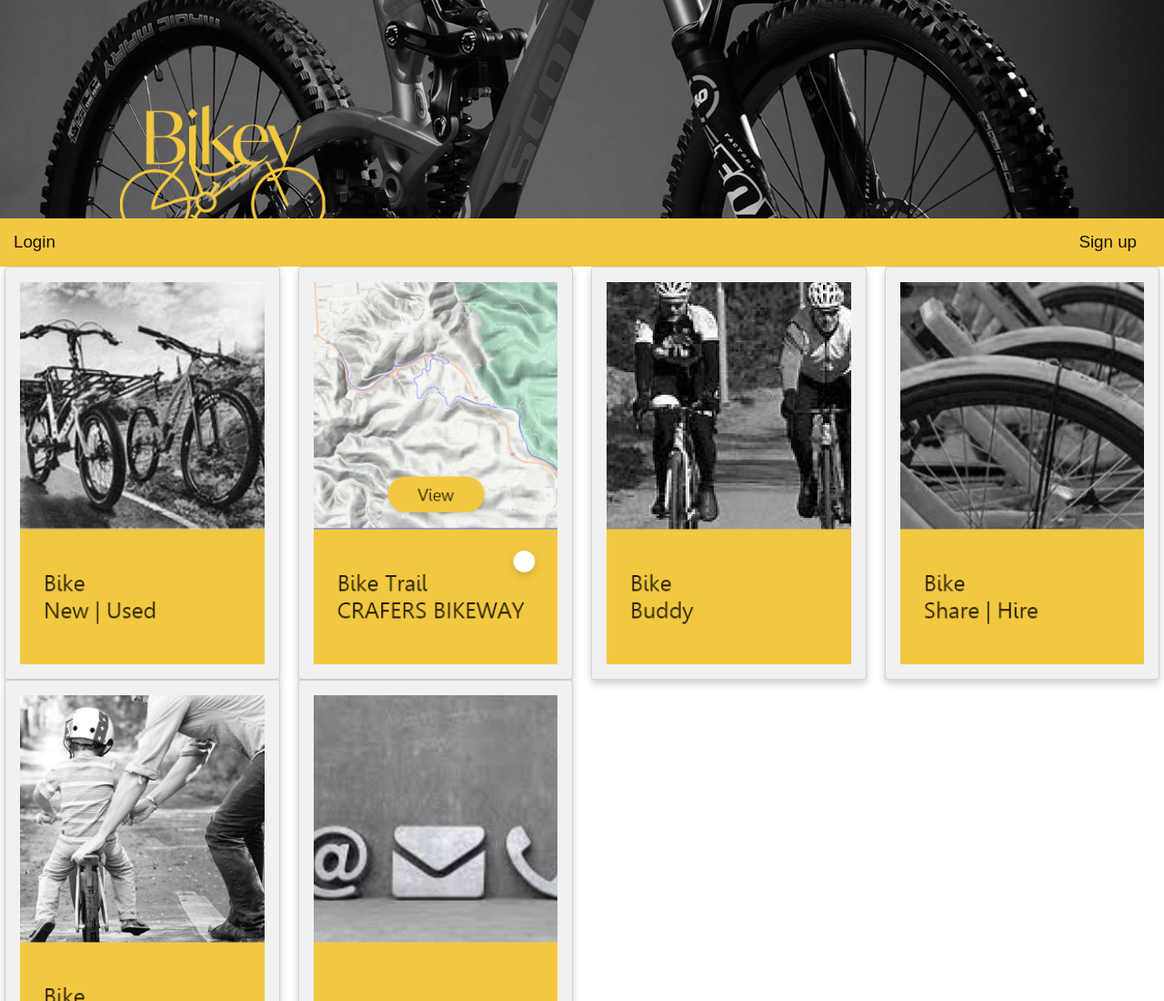
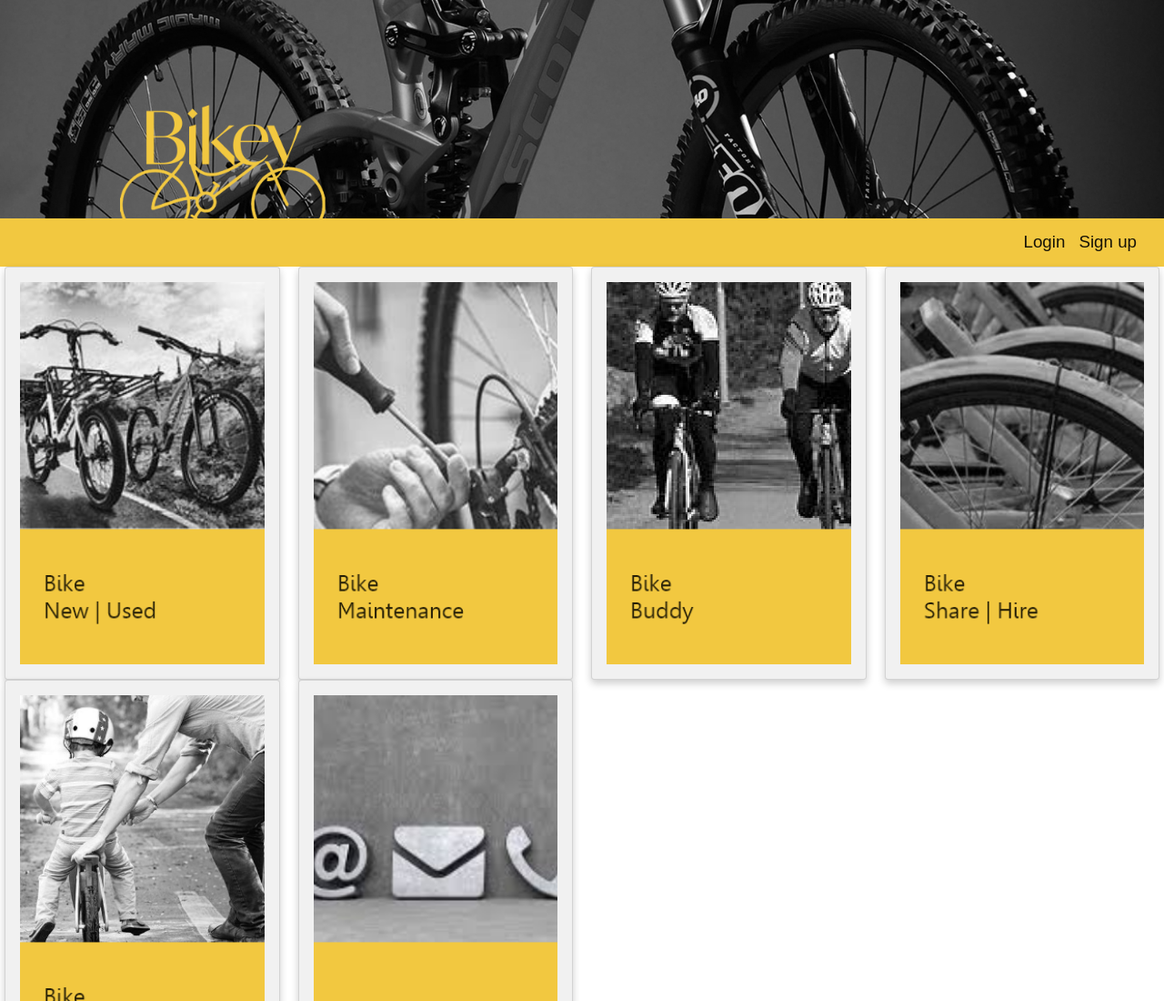
Before and after one commit to Sissy0077/Bikey.Homepage, a plain HTML site: page index.html in a window 1280 px wide. Shown: the top 1100 px of the page at 91% size. Drawn offline with nearby package versions, Linux system fonts and the light colour scheme.

Commit message:
BikeyHP_010321_100a

```diff
--- a/index.css
+++ b/index.css
@@ -1,5 +1,13 @@
 * {
     box-sizing: border-box;
+  }
+  .navbar-buttons{
+    position:relative;
+    display: flex;
+    flex-wrap:wrap;
+    align-items: center;
+    justify-content: flex-end;
+    padding: .5rem 1rem;
   }
 
   body {
--- a/index.html
+++ b/index.html
@@ -31,8 +31,8 @@
   </div>
   </div>
 
-  <nav class="navbar navbar-light" style="background-color:#F2C840;" alt="responsive navbar">
-    <a class="navbar-brand" href="#">Login</a>
+  <nav class="navbar-buttons navbar-light" style="background-color:#F2C840;" alt="responsive navbar">
+    <a  href="https://sissy0077.github.io/BikeyPage2/" class="navbar-brand" href="#">Login</a>
     <a class="navbar-brand" href="#">Sign up</a>
     <!-- <button class="navbar-toggler" type="button" data-toggle="collapse" data-target="#collapsibleNavbar">
     <span class="navbar-toggler-icon"></span>
@@ -55,7 +55,7 @@
     </div>
     <div class="column">
       <div class="card">
-        <img src="./images/Group BM.png">
+        <img src="./images/Group BMain.png">
       </div>
     </div>
     <div class="column">
```
Also changed, not shown: images/Group BMain.png (added).
